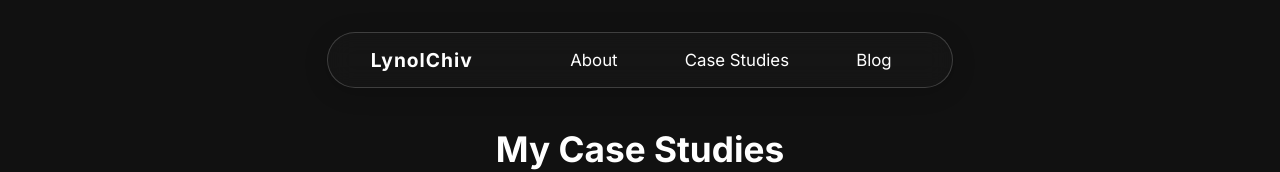
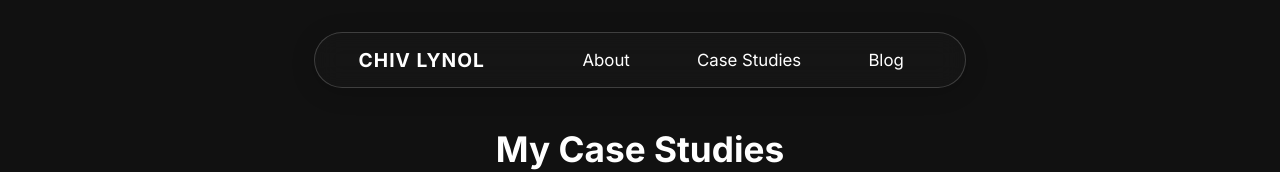
Before and after one commit to Lynol007/MIS, a plain HTML site: page case-studies.html in a window 1280 px wide. Shown: the top 172 px of the page. Drawn offline with Linux system fonts and the light colour scheme.

Commit message:
Update case-studies.html

```diff
--- a/case-studies.html
+++ b/case-studies.html
@@ -10,7 +10,7 @@
 <body>
   <header class="navbar navbar-centered">
     <div class="nav-pill">
-      <span class="logo-pill">LynolChiv</span>
+      <span class="logo-pill">CHIV LYNOL</span>
       <nav>
         <a href="index.html">About</a>
         <a href="case-studies.html">Case Studies</a>
```
